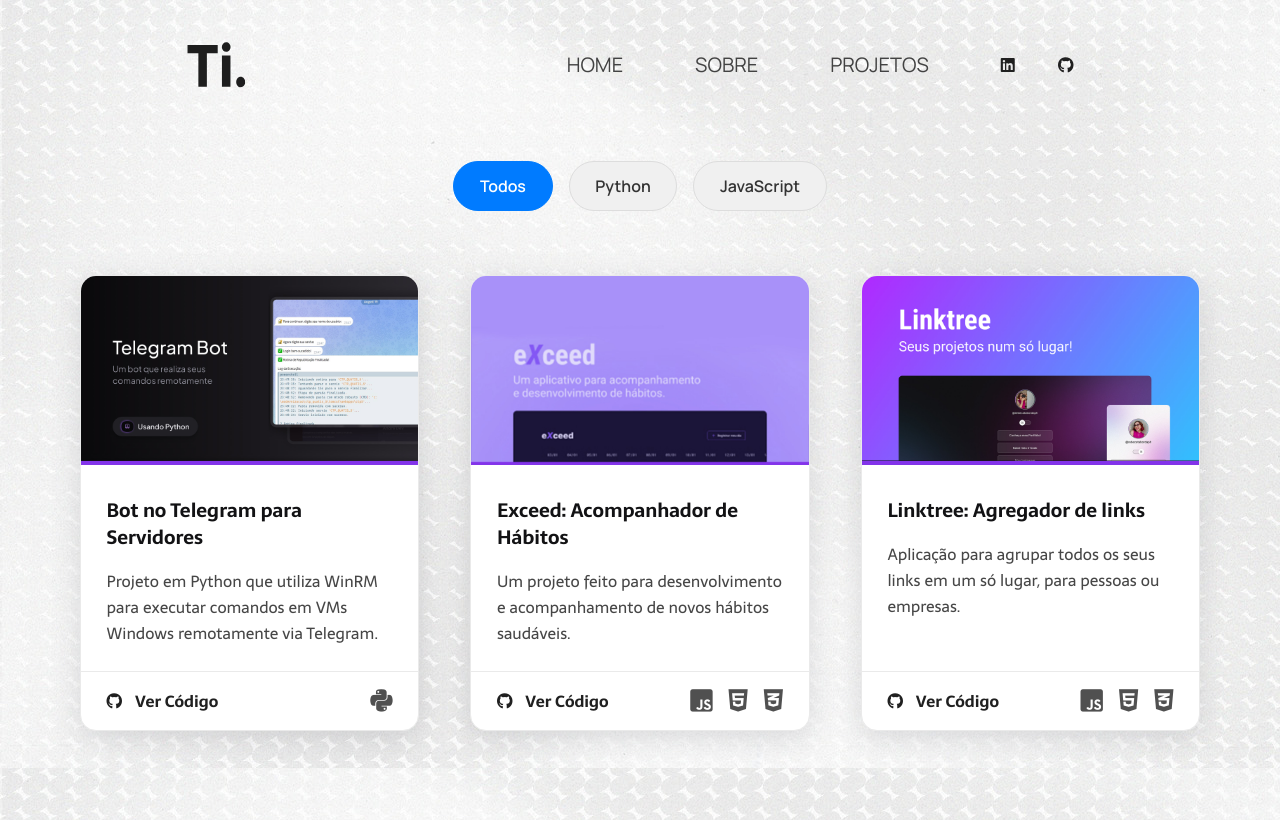
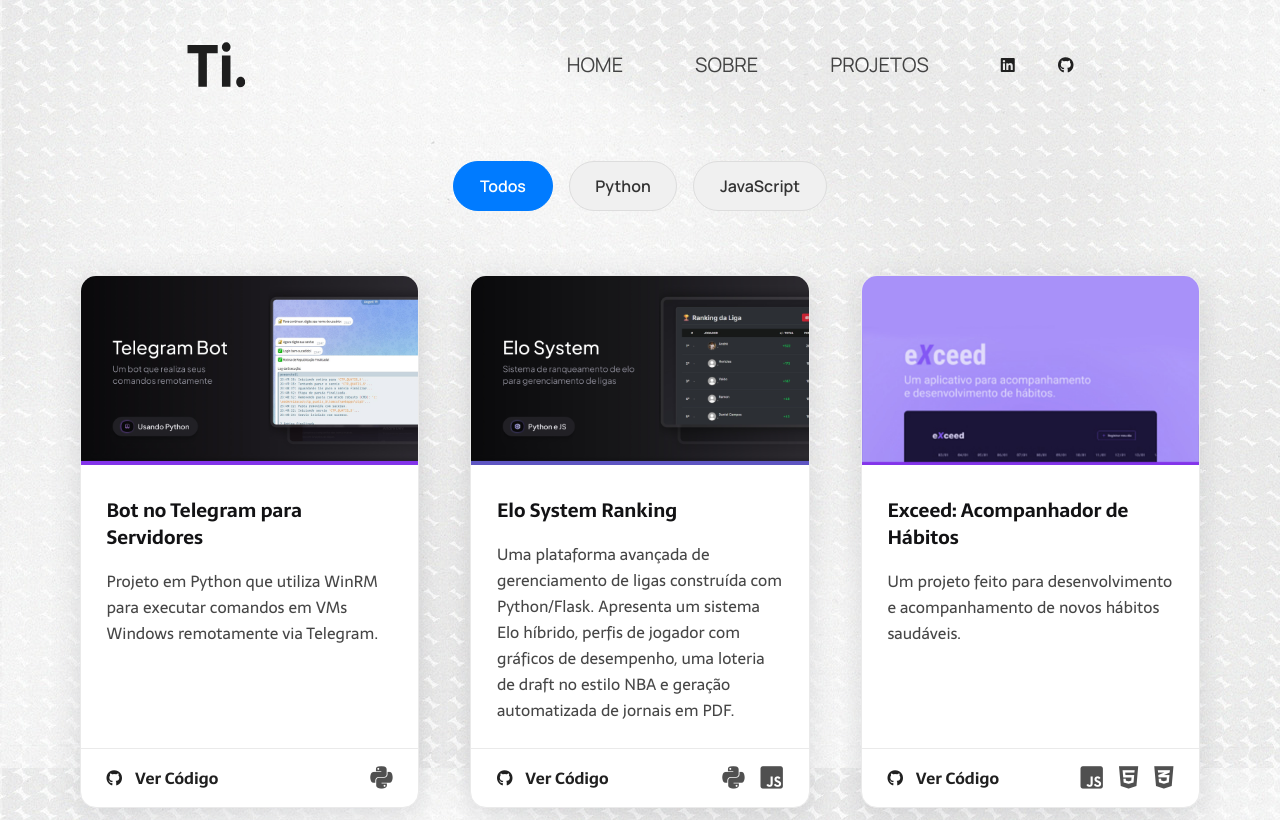
Before and after one commit to juanverdan/portfolioPage, a website: page pages/projects.html in a window 1280 px wide. Shown: the top 820 px of the page. Drawn offline with Linux system fonts and the light colour scheme; files whose address does not match are found by name.

Commit message:
:rocket: Projeto Elo System Adicionado!

```diff
--- a/pages/projects.html
+++ b/pages/projects.html
@@ -105,6 +105,41 @@
           </div>
         </div>
 
+        <div class="card" data-category="python">
+          <a
+            href="https://github.com/juanverdan/elo-league-manager"
+            target="_blank"
+          >
+            <img
+              src="../assets/elosystem.jpg"
+              alt="Imagem do projeto Elo System"
+            />
+          </a>
+          <div class="content">
+            <h3>Elo System Ranking</h3>
+            <p>
+              Uma plataforma avançada de gerenciamento de ligas construída com
+              Python/Flask. Apresenta um sistema Elo híbrido, perfis de jogador
+              com gráficos de desempenho, uma loteria de draft no estilo NBA e
+              geração automatizada de jornais em PDF.
+            </p>
+          </div>
+          <div class="card-footer">
+            <a
+              href="https://github.com/juanverdan/elo-league-manager"
+              target="_blank"
+              class="repo-link"
+            >
+              <i class="fa-brands fa-github"></i>
+              <span>Ver Código</span>
+            </a>
+            <div class="tech-stack">
+              <i class="fa-brands fa-python" title="Python"></i>
+              <i class="fa-brands fa-js-square" title="JavaScript"></i>
+            </div>
+          </div>
+        </div>
+
         <div class="card" data-category="javascript">
           <a href="https://juanverdan.github.io/exceel/" target="_blank">
             <img
```
Also changed, not shown: index.html (+1 -1 lines), assets/elosystem.jpg (added).
